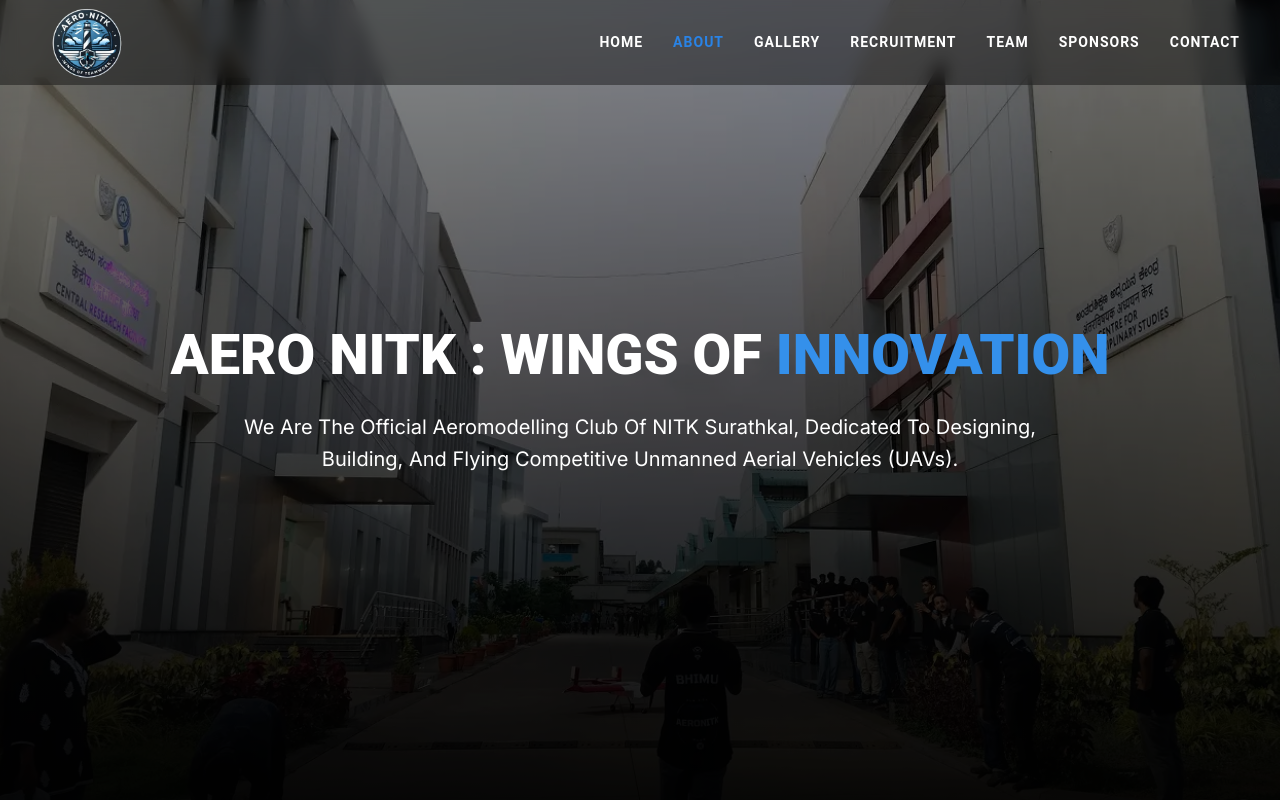
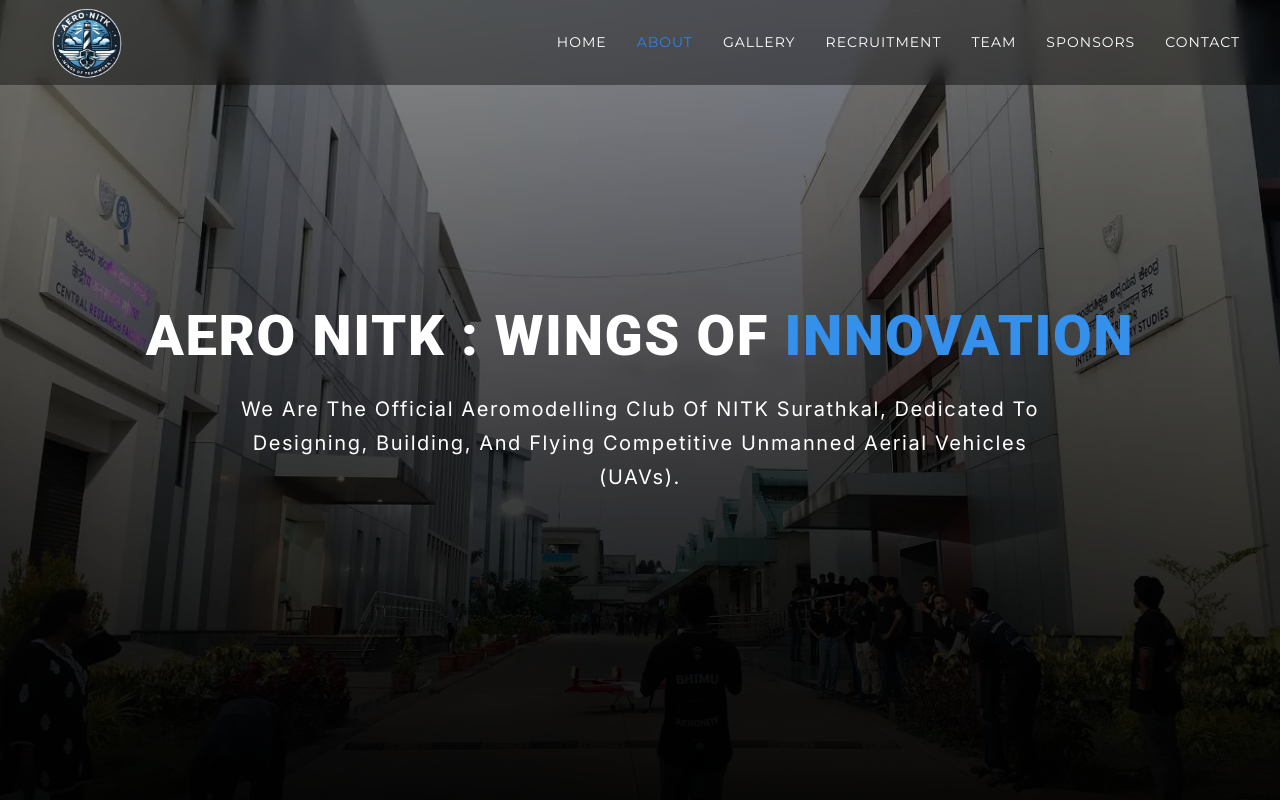
Before and after one commit to yoman12357/Aero_NITK, a React (Vite) app: page /about in a window 1280 px wide. Shown: the top 800 px of the page. Built offline with nearby package versions, Linux system fonts and the light colour scheme.

Commit message:
Database and google sheets integretion

```diff
--- a/src/AeronitkHomepage.css
+++ b/src/AeronitkHomepage.css
@@ -138,21 +138,60 @@
     width: 100%;
 }
 
+/* --- Hero Title Adjustments --- */
 .hero-title {
     font-size: clamp(3rem, 10vw, 8rem);
     font-weight: 900;
     margin: 0;
-    line-height: 1.1;
+    line-height: 0.8;
+    /* Reduced line-height pulls the subtitle up */
     display: flex;
     justify-content: center;
-    flex-wrap: wrap;
-    gap: 0.2em;
+    flex-wrap: nowrap;
     width: 100%;
 }
 
+/* Control the specific gap between 'AERO' and 'NITK' */
+.hero-title .word-spacer {
+    display: inline-block;
+    width: 0.2em;
+    /* Smaller value = closer words */
+}
+
 .hero-title span {
-    display: inline-block;
-    white-space: nowrap;
+    margin: 0 !important;
+    padding: 0 !important;
+}
+
+/* --- Hero Subtitle Adjustments --- */
+.hero-subtitle {
+    font-size: clamp(0.9rem, 2vw, 1.5rem);
+    font-family: 'Montserrat', sans-serif;
+    font-weight: 600;
+    letter-spacing: 0.3em;
+    color: #ffffff;
+    margin-top: 10px;
+    /* Negative margin brings it very close to the title */
+    text-transform: uppercase;
+    padding: 0 20px;
+}
+
+/* Mobile responsive tight-spacing */
+@media screen and (max-width: 768px) {
+    .hero-title {
+        font-size: 3.5rem;
+        flex-direction: row;
+        line-height: 0.8;
+    }
+
+    .hero-title .word-spacer {
+        width: 0.15em;
+    }
+
+    .hero-subtitle {
+        margin-top: -5px;
+        letter-spacing: 0.15em;
+    }
 }
 
 .hero-title span,
@@ -172,16 +211,6 @@
     -webkit-text-stroke: 4px #ffffff;
 }
 
-.hero-subtitle {
-    font-size: clamp(0.9rem, 2vw, 1.5rem);
-    font-family: 'Montserrat', sans-serif;
-    font-weight: 600;
-    letter-spacing: 0.3em;
-    color: #ffffff;
-    margin-top: 20px;
-    text-transform: uppercase;
-    padding: 0 20px;
-}
 
 
 @media screen and (max-width: 1024px) {
--- a/src/AeronitkHomepage.jsx
+++ b/src/AeronitkHomepage.jsx
@@ -43,7 +43,6 @@
         <div className="hero-container">
           <div className="hero-title-wrapper">
             <BlurText
-
               text="AERO NITK"
               className="hero-title"
               delay={150}
--- a/src/components/aboutpage.css
+++ b/src/components/aboutpage.css
@@ -18,6 +18,10 @@
     display: flex;
     align-items: center;
     justify-content: center;
+    text-transform: capitalize !important;
+
+    line-height: 34px;
+    letter-spacing: 1.6px;
 }
 
 .hero-overlay {
@@ -54,15 +58,35 @@
     color: #3490eb;
 }
 
+/* --- Background remains unchanged --- */
+.about-hero {
+    position: relative;
+    width: 100%;
+    height: 100vh;
+    background:
+        linear-gradient(to bottom, rgba(0, 0, 0, 0), #000000 110%),
+        url('../images/aboutpage.webp') no-repeat center center/cover;
+    display: flex;
+    align-items: center;
+    justify-content: center;
+}
+
+/* --- Fixed Typography Section --- */
 .about-hero p {
+    color: #FFF;
+    font-family: 'Inter', sans-serif !important;
+    font-size: 20px;
+    font-style: normal;
+    font-weight: 400;
+    line-height: 34px;
+    /* Matched to your 170% spec */
+    letter-spacing: 1.6px;
+    /* Matched to your spec */
+    text-transform: capitalize;
+    /* Capitalizes every word */
 
-    font-size: 1.25rem;
-    color: #ffffff;
-    line-height: 1.6;
     max-width: 850px;
     margin: 0 auto;
-    font-weight: 400;
-    font-family: 'Inter', sans-serif !important;
     -webkit-font-smoothing: antialiased;
 }
 
@@ -121,3 +145,35 @@
         padding: 25px;
     }
 }
+
+/* --- Background remains unchanged --- */
+.about-hero {
+    position: relative;
+    width: 100%;
+    height: 100vh;
+    background:
+        linear-gradient(to bottom, rgba(0, 0, 0, 0), #000000 110%),
+        url('../images/aboutpage.webp') no-repeat center center/cover;
+    display: flex;
+    align-items: center;
+    justify-content: center;
+}
+
+/* --- Fixed Typography Section --- */
+.about-hero p {
+    color: #FFF;
+    font-family: 'Inter', sans-serif !important;
+    font-size: 20px;
+    font-style: normal;
+    font-weight: 400;
+    line-height: 34px;
+    /* Matched to your 170% spec */
+    letter-spacing: 1.6px;
+    /* Matched to your spec */
+    text-transform: capitalize;
+    /* Capitalizes every word */
+
+    max-width: 850px;
+    margin: 0 auto;
+    -webkit-font-smoothing: antialiased;
+}
--- a/src/components/aboutpage.jsx
+++ b/src/components/aboutpage.jsx
@@ -48,12 +48,12 @@
 
           <div className="section-block">
             <h2>Core Projects & Disciplines</h2>
-            <ol className="styled-list">
-              <li><strong>Aerodynamics:</strong> Utilizing CFD software and wind tunnel analysis to optimize flight performance.</li>
-              <li><strong>Structures:</strong> Focusing on lightweight and robust design using composites and advanced materials.</li>
+            <ul className="styled-list">
+              <li><strong>Aerodynamics:</strong> Aerodynamics : Utilizing CFD software and wind tunnel analysis to optimize flight performance.</li>
+              <li><strong>Structures:</strong>  Focusing on lightweight and robust design using composites and advanced materials.</li>
               <li><strong>Avionics:</strong> Implementing complex flight control systems, telemetry, and sensor integration.</li>
               <li><strong>Manufacturing:</strong> Precision fabrication using 3D printing, CNC machining, and composite layups.</li>
-            </ol>
+            </ul>
           </div>
 
           <div className="section-block">
--- a/src/components/effects/bt.jsx
+++ b/src/components/effects/bt.jsx
@@ -42,7 +42,6 @@
     );
     observer.observe(ref.current);
     return () => observer.disconnect();
-    // eslint-disable-next-line react-hooks/exhaustive-deps
   }, [threshold, rootMargin]);
 
   const defaultFrom = useMemo(
@@ -92,7 +91,10 @@
             onAnimationComplete={index === elements.length - 1 ? onAnimationComplete : undefined}
           >
             {segment === ' ' ? '\u00A0' : segment}
-            {animateBy === 'words' && index < elements.length - 1 && '\u00A0'}
+            {/* Custom spacer class added here */}
+            {animateBy === 'words' && index < elements.length - 1 && (
+              <span className="word-spacer">{"\u00A0"}</span>
+            )}
           </motion.span>
         );
       })}
--- a/src/components/header.css
+++ b/src/components/header.css
@@ -1,3 +1,5 @@
+@import url('https://fonts.googleapis.com/css2?family=Montserrat:wght@400;600;800&family=Orbitron:wght@400;700;900&display=swap');
+
 * {
     box-sizing: border-box;
 }
@@ -39,15 +41,18 @@
     display: flex;
     gap: 30px;
     transition: all 0.4s ease-in-out;
+    font-family: 'Montserrat', 'Roboto', Arial, Helvetica, sans-serif !important;
+
 }
 
 .app-navbar-links a {
-    color: #fff;
+    color: #ffffff;
     text-decoration: none;
-    font-size: 15px;
+    font-family: 'Montserrat', sans-serif !important;
+    font-weight: 500 !important;
+    font-size: 14px;
     letter-spacing: 1px;
-    font-weight: 500;
-    transition: color 200ms ease;
+    transition: color 0.3s ease;
 }
 
 .app-navbar-links a:hover {
--- a/src/components/recruitment_page.jsx
+++ b/src/components/recruitment_page.jsx
@@ -53,7 +53,7 @@
     e.preventDefault();
 
     // Strict validation: Must have exactly 2 teams
-    if (formData.selectedTeams.length !== 2) {
+    if (formData.selectedTeams.length !== 3) {
       alert("Please select exactly two teams to indicate your 1st and 2nd priority.");
       return;
     }
@@ -125,6 +125,17 @@
               })}
             </div>
           </fieldset>
+          <label>Why do you want to join AeroNITK?
+            <textarea
+              name="whyJoin"
+              value={formData.whyJoin}
+              onChange={handleInputChange}
+              required
+              placeholder="Tell us about your interest and motivation..."
+              rows="5"
+              style={{ width: '100%', marginTop: '10px', padding: '10px', borderRadius: '8px', border: '1.8px solid #1da1f2', background: '#000', color: '#fff' }}
+            />
+          </label>
 
           <button className="apply-btn" type="submit" disabled={isSubmitting}>
             {isSubmitting ? "SUBMITTING..." : "APPLY NOW"}
```
